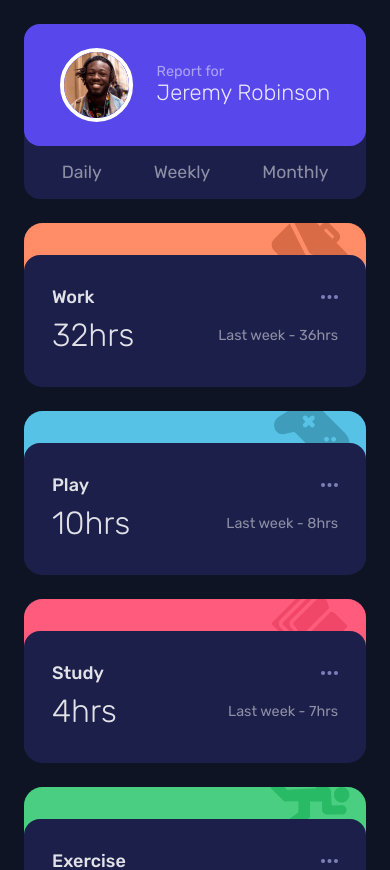
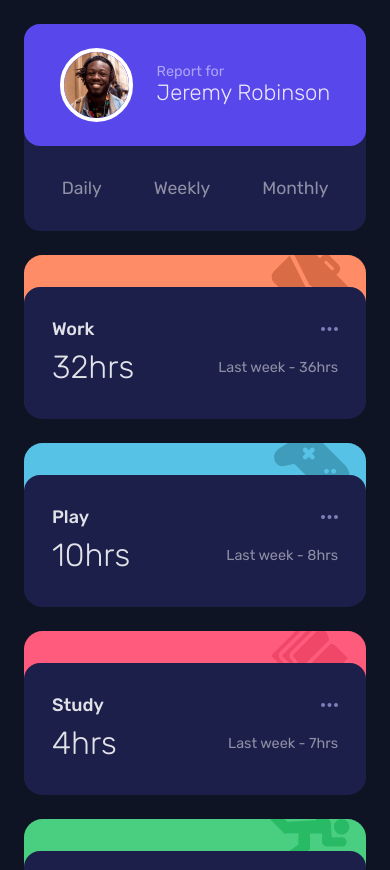
Before and after one commit to nicklatch/frontEndMentor, a React (Vite) app in the folder time-tracking-dash/: page / in a window 390 px wide. Shown: the top 870 px of the page. Built offline with nearby package versions, Linux system fonts and the light colour scheme; data requests are answered from the project's data file.

Commit message:
pushing to pull

```diff
--- a/time-tracking-dash/src/components/Dashboard.jsx
+++ b/time-tracking-dash/src/components/Dashboard.jsx
@@ -2,6 +2,7 @@ import ProfileCard from './ProfileCard';
 import InfoCard from './InfoCard';
 import { useResource } from '../hooks';
 import { useEffect } from 'react';
+import { TimeframeContextProvider } from './TimeframeContext';
 
 const Dashboard = () => {
   const [userData, dataService] = useResource('data');
@@ -17,6 +18,7 @@ const Dashboard = () => {
   return !userData ? (
     <div>loading</div>
   ) : (
+    <TimeframeContextProvider>
       <div className='dashboard-grid'>
         {' '}
         <ProfileCard />
@@ -24,6 +26,7 @@ const Dashboard = () => {
           <InfoCard key={data.title} data={data} />
         ))}
       </div>
+    </TimeframeContextProvider>
   );
 };
 
--- a/time-tracking-dash/src/components/ProfileCard.jsx
+++ b/time-tracking-dash/src/components/ProfileCard.jsx
@@ -1,6 +1,16 @@
+import { useTimeframeDispatch, useTimeframeValue } from './TimeframeContext';
 import profilePicture from '../assets/images/image-jeremy.png';
 
 const ProfileCard = () => {
+  const dispatch = useTimeframeDispatch();
+  // const state = useTimeframeValue();
+
+  //! left off here
+
+  const handleClick = (e) => {
+    dispatch({ type: e.target.value });
+  };
+
   return (
     <div className='profile'>
       <div className='profile__upper'>
@@ -15,9 +25,30 @@ const ProfileCard = () => {
         </span>
       </div>
       <nav className='profile__timeframes'>
-        <a href='/daily'>Daily</a>
-        <a href='/weekly'>Weekly</a>
-        <a href='/monthly'>Monthly</a>
+        <button
+          id='dailyButton'
+          value='DAILY'
+          type='button'
+          onClick={handleClick}
+        >
+          Daily
+        </button>
+        <button
+          id='weeklyButton'
+          value='WEEKLY'
+          type='button'
+          onClick={handleClick}
+        >
+          Weekly
+        </button>
+        <button
+          id='monthlyButton'
+          value='MONTLY'
+          type='button'
+          onClick={handleClick}
+        >
+          Monthly
+        </button>
       </nav>
     </div>
   );
--- /dev/null
+++ b/time-tracking-dash/src/components/TimeframeContext.jsx
@@ -0,0 +1,42 @@
+/* eslint-disable react-refresh/only-export-components */
+/* eslint-disable react/prop-types */
+import { createContext, useContext, useReducer } from 'react';
+
+const timeframeReducer = (state, action) => {
+  console.log('state: ', state);
+  switch (action.type) {
+    case 'DAILY':
+      console.log(action.type);
+      return 'daily';
+    case 'WEEKLY':
+      console.log(action.type);
+      return 'weekly';
+    case 'MONTHLY':
+      console.log(action.type);
+      return 'monthly';
+    default:
+      return state;
+  }
+};
+
+const TimeframeContext = createContext();
+
+export const TimeframeContextProvider = (props) => {
+  const [timeframe, timeframeDispatch] = useReducer(timeframeReducer, 'weekly');
+
+  return (
+    <TimeframeContext.Provider value={[timeframe, timeframeDispatch]}>
+      {props.children}
+    </TimeframeContext.Provider>
+  );
+};
+
+export const useTimeframeValue = () => {
+  const timeframeAndDispatch = useContext(TimeframeContext);
+  return timeframeAndDispatch[0];
+};
+
+export const useTimeframeDispatch = () => {
+  const timeframeAndDispatch = useContext(TimeframeContext);
+  return timeframeAndDispatch[1];
+};
--- a/time-tracking-dash/src/index.css
+++ b/time-tracking-dash/src/index.css
@@ -27,11 +27,6 @@ html {
   box-sizing: border-box;
 }
 
-img {
-  display: block;
-  max-width: 100%;
-}
-
 *,
 *::before,
 *::after {
@@ -43,6 +38,11 @@ img {
   background-clip: padding-box;
 }
 
+img {
+  display: block;
+  max-width: 100%;
+}
+
 body {
   min-height: 100vh;
   max-width: 100vw;
@@ -51,26 +51,31 @@ body {
   align-items: center;
 }
 
+button {
+  all: unset;
+  cursor: pointer;
+}
+
 main {
   display: flex;
   justify-content: center;
   align-items: center;
 }
 
-a:nth-child(2) {
+button:nth-child(2) {
   padding-block: 1rem;
 }
 
-a,
-a:visited {
+button,
+button:visited {
   text-decoration: none;
   color: #ffffff80;
   padding: 0.25rem;
 }
 
-a:link:active,
-a:visited:active,
-a:hover,
+button:link:active,
+button:visited:active,
+button:hover,
 .ellipsis:hover {
   color: white;
   opacity: 1;
@@ -247,6 +252,10 @@ a:hover,
   text-align: center;
 }
 
+.selected {
+  opacity: 1;
+}
+
 /* Media Queries */
 
 @media all and (max-width: 868px) {
@@ -279,7 +288,7 @@ a:hover,
     margin-inline: auto;
   }
 
-  .profile__timeframes > a:nth-child(2) {
+  .profile__timeframes > button:nth-child(2) {
     padding-inline: 3rem;
   }
 
```
Lines whose indentation alone changed are shown as unchanged.
